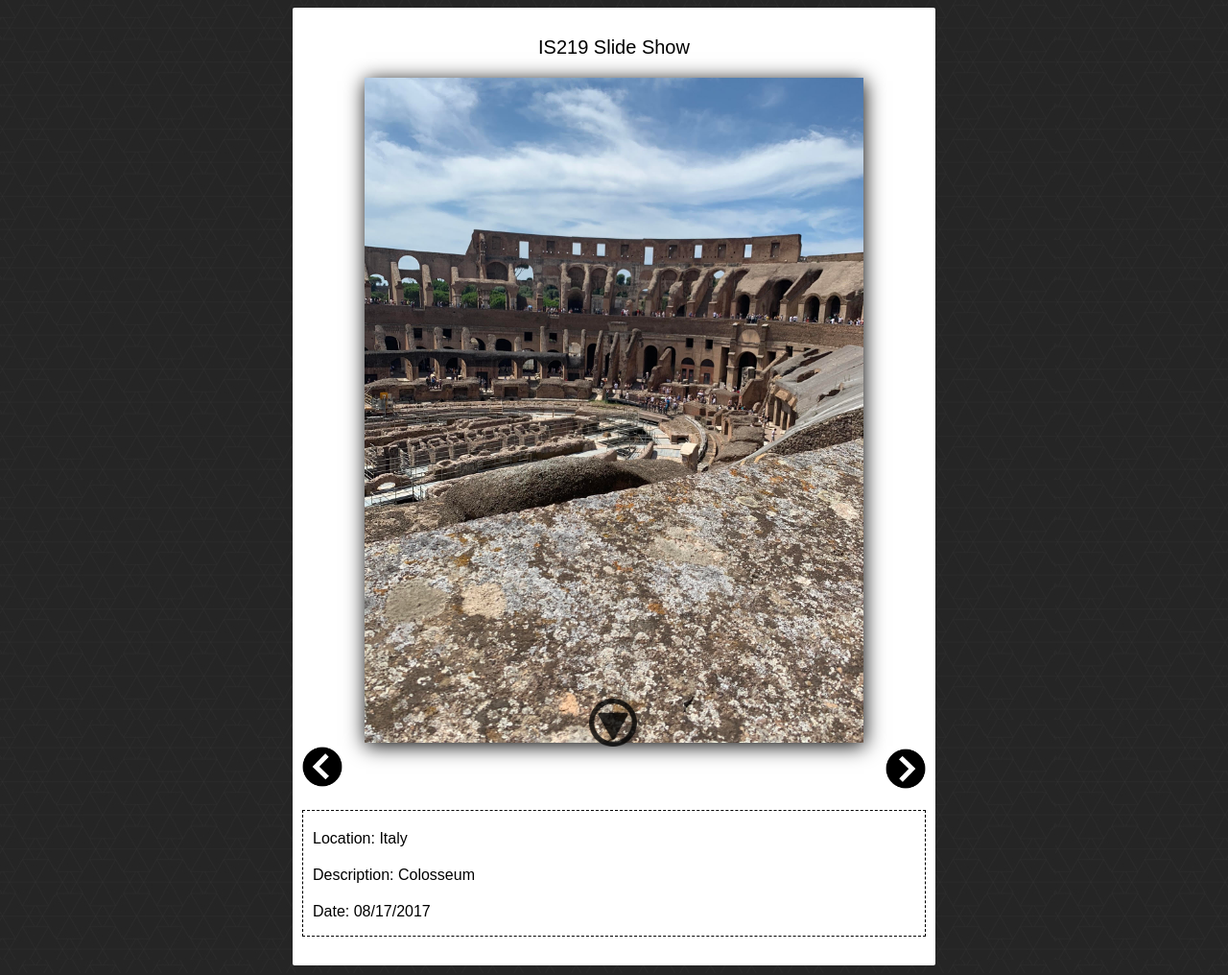
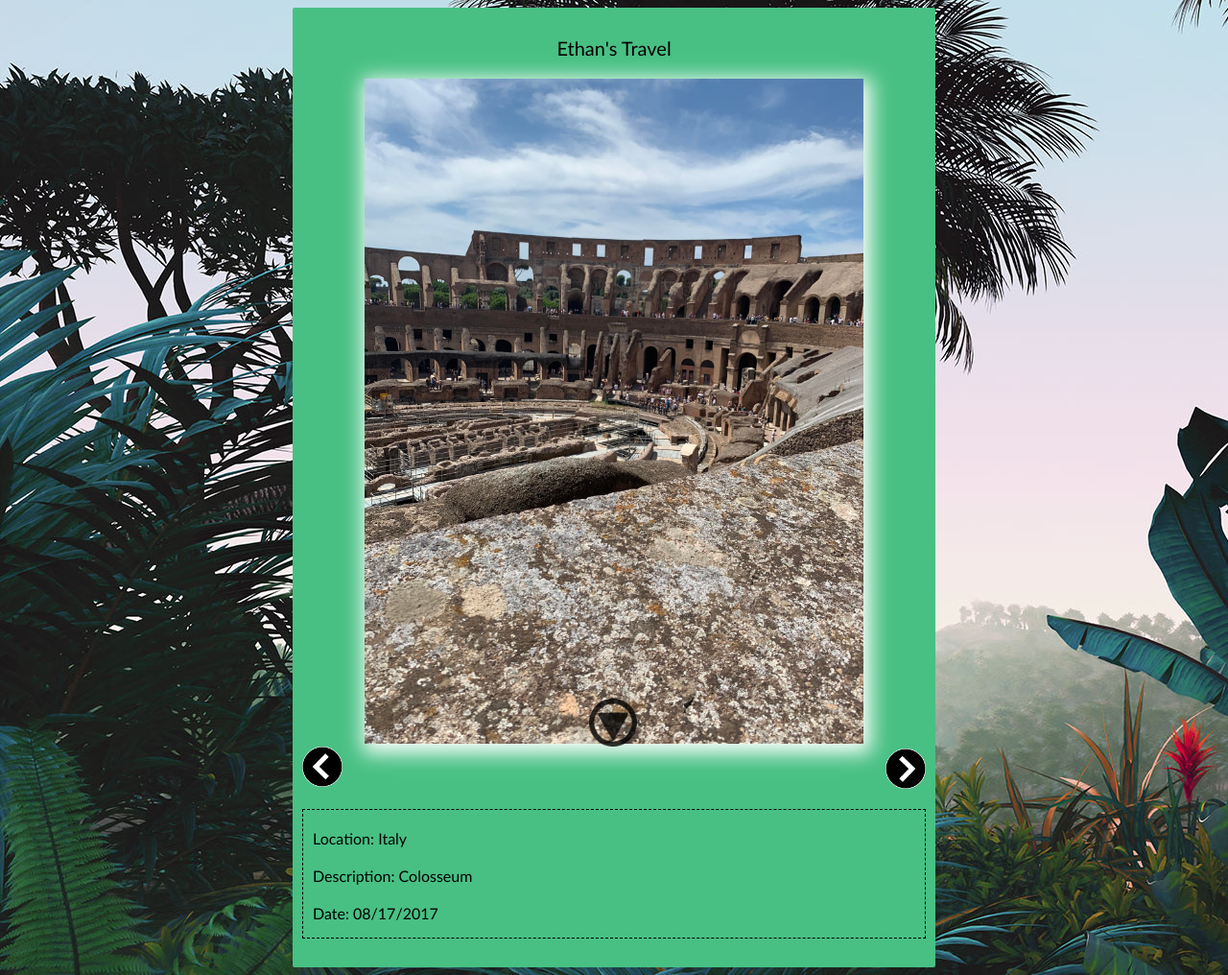
Before and after one commit to Ethan12345678909/Carvalho-p2, a PHP site: page /index.html in a window 1280 px wide. Shown: the whole page at 96% size. Run offline with PHP 8.4, Linux system fonts and the light colour scheme; grey boxes labelled with a size stand in for pictures from a placeholder-image service; some libraries are stand-ins or nearby versions.

Commit message:
Final commit

```diff
--- a/css/style.css
+++ b/css/style.css
@@ -1,7 +1,7 @@
 body {
 	overflow: auto;
-	font-family: 'Century Gothic', sans-serif;
-	background-image: url(../img/geometry.jpg);
+	font-family:'Trebuchet MS', 'Lucida Sans Unicode', 'Lucida Grande', 'Lucida Sans', Arial, sans-serif;
+	background-image: url(/img/places/backgroundthree.jpg);
 }
 
 #photoBooth {
@@ -10,7 +10,7 @@ body {
 	width: 650px;
 	margin-left: auto;
 	margin-right: auto;
-	background-color: white;
+	background-color: rgb(72, 192, 132);
 	border-radius: 2px;
 }
 
@@ -38,7 +38,8 @@ body {
 	position: relative;
 	max-width: 100%;
 	max-height: 100%;
-	box-shadow: 1px 3px 20px 0px;
+	box-shadow: 3px 5px 20px 5px;
+	color: #ffffff;
 }
 
 
--- a/index.html
+++ b/index.html
@@ -12,7 +12,7 @@
 
 <body>
   <div id="photoBooth">
-    <p class="banner">IS219 Slide Show</p>
+    <p class="banner">Ethan's Travel</p>
     <div id="slideShow">
       <div class="photoHolder">
         <img class="thumbnail" id="photo" src="http://placehold.it/518x389?text=Welcome+to+my+Gallery"
```
Also changed, not shown: img/places/backgroundjungle.webp (added), img/places/backgroundthree.jpg (added), img/places/backgroundtwo.avif (added).
